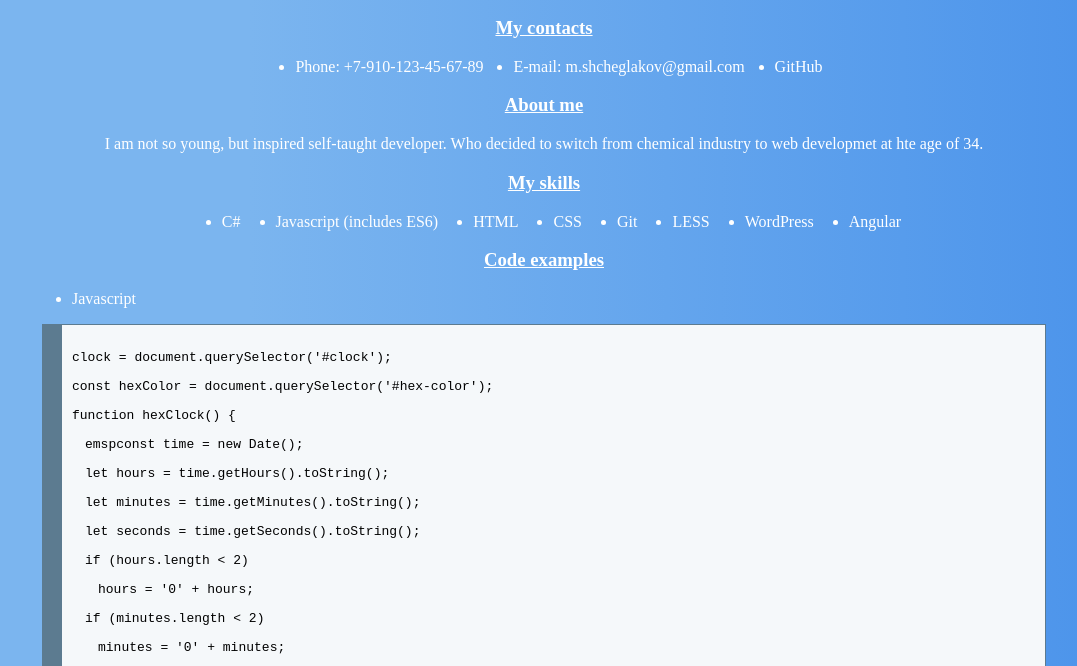
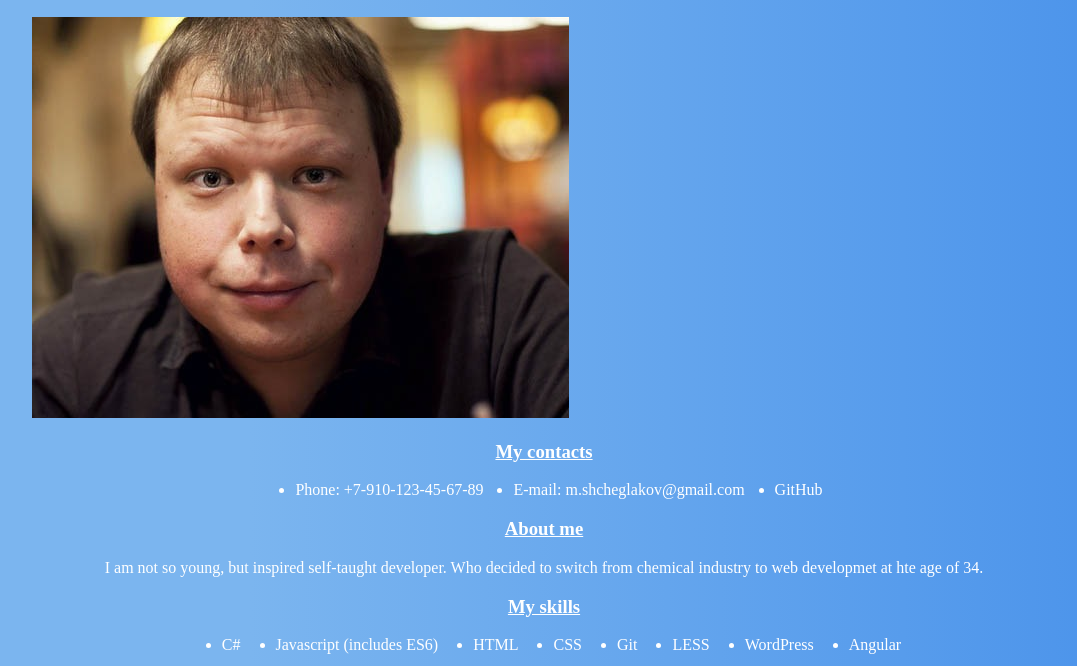
Before and after one commit to madmike85/rsschool-cv, a plain HTML site: page index.html in a window 1280 px wide. Shown: the part 80-746 px from the top of the page, without its empty margins (96-1173 px from the left). Drawn offline with Linux system fonts and the light colour scheme.

Commit message:
fix: add image

```diff
--- a/index.html
+++ b/index.html
@@ -12,6 +12,9 @@
       <article class="name-container">
         <h1>Mikhail Shcheglakov</h1>
       </article>
+      <div class="img-container">
+        <img src="x_bd257343.jpg" alt="hexColorStr">
+      </div>
       <article class="contacts-container">
         <h3 class="article-header">My contacts</h3>
         <div class="contacts-content">
```
